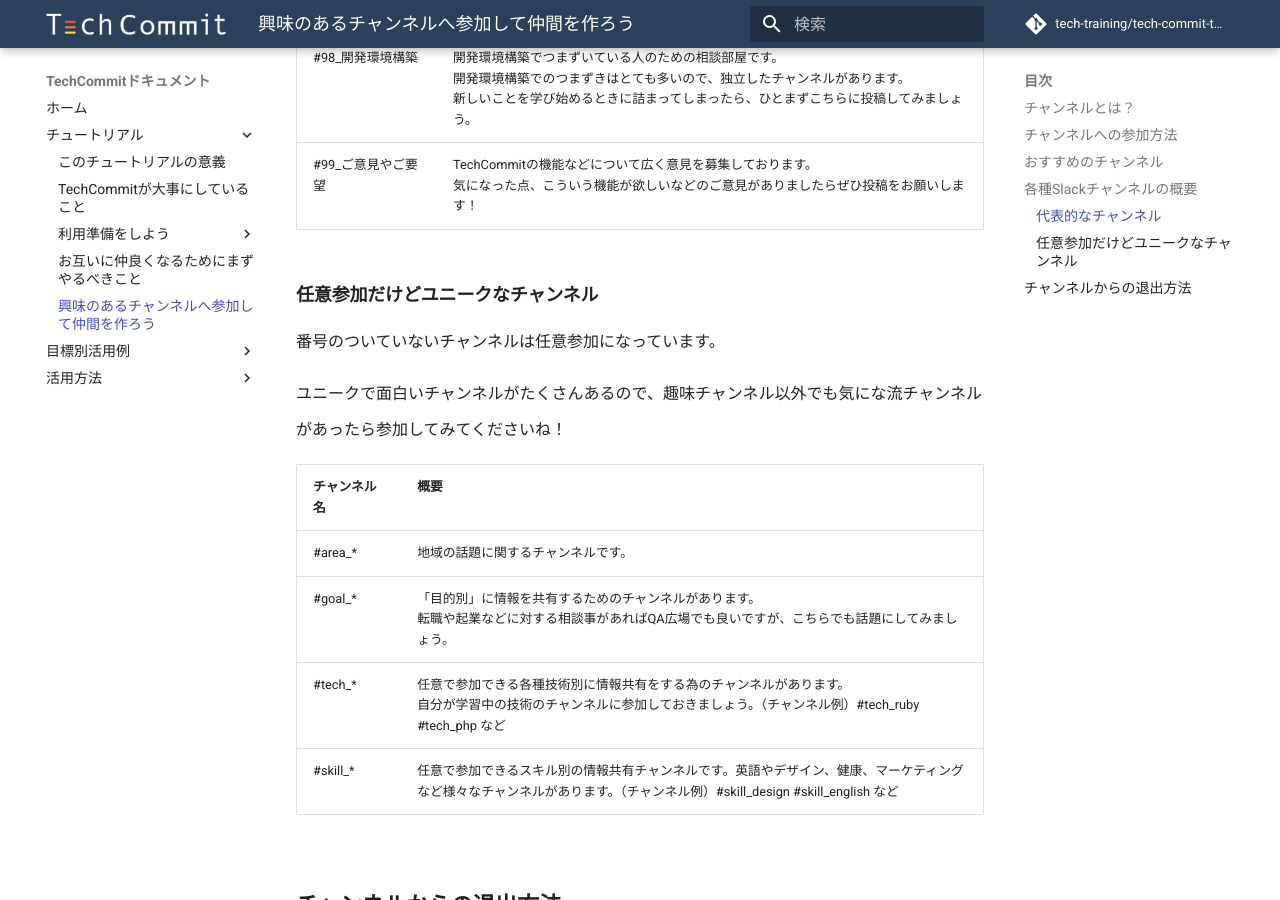
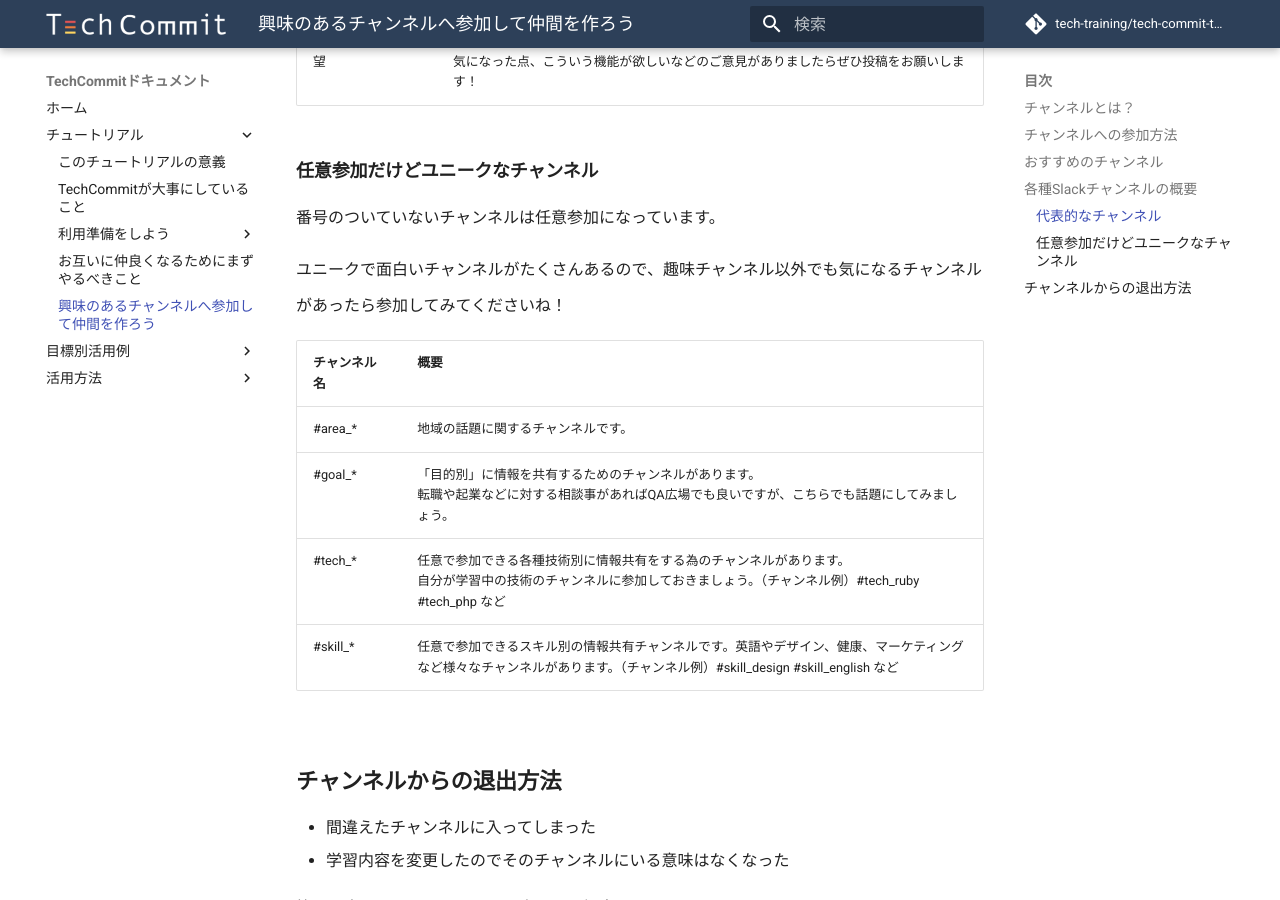
Before and after one commit to tech-training/tech-commit-doc, an MkDocs documentation site: the page built from docs/tutorial/join-slack-channel.md, in a window 1280 px wide and 900 px high, scrolled down 4738 px. Built offline with MkDocs 1.6.1 and Material for MkDocs 9.7.7, drawn with Linux system fonts in a browser that asks for light colours; comment, search, counter and statistics services are not loaded; some of the changed text lies outside the part shown.

Commit message:
【Modify】文章の細やかな変更

```diff
--- a/docs/tutorial/join-slack-channel.md
+++ b/docs/tutorial/join-slack-channel.md
@@ -82,7 +79,7 @@
 ### 任意参加だけどユニークなチャンネル
 番号のついていないチャンネルは任意参加になっています。
 
-ユニークで面白いチャンネルがたくさんあるので、趣味チャンネル以外でも気にな流チャンネルがあったら参加してみてくださいね！
+ユニークで面白いチャンネルがたくさんあるので、趣味チャンネル以外でも気になるチャンネルがあったら参加してみてくださいね！
 
 | チャンネル名 | 概要 |
 | -----------| --- |
```
Also changed, not shown: other parts of docs/tutorial/join-slack-channel.md (+1 -4 lines).
